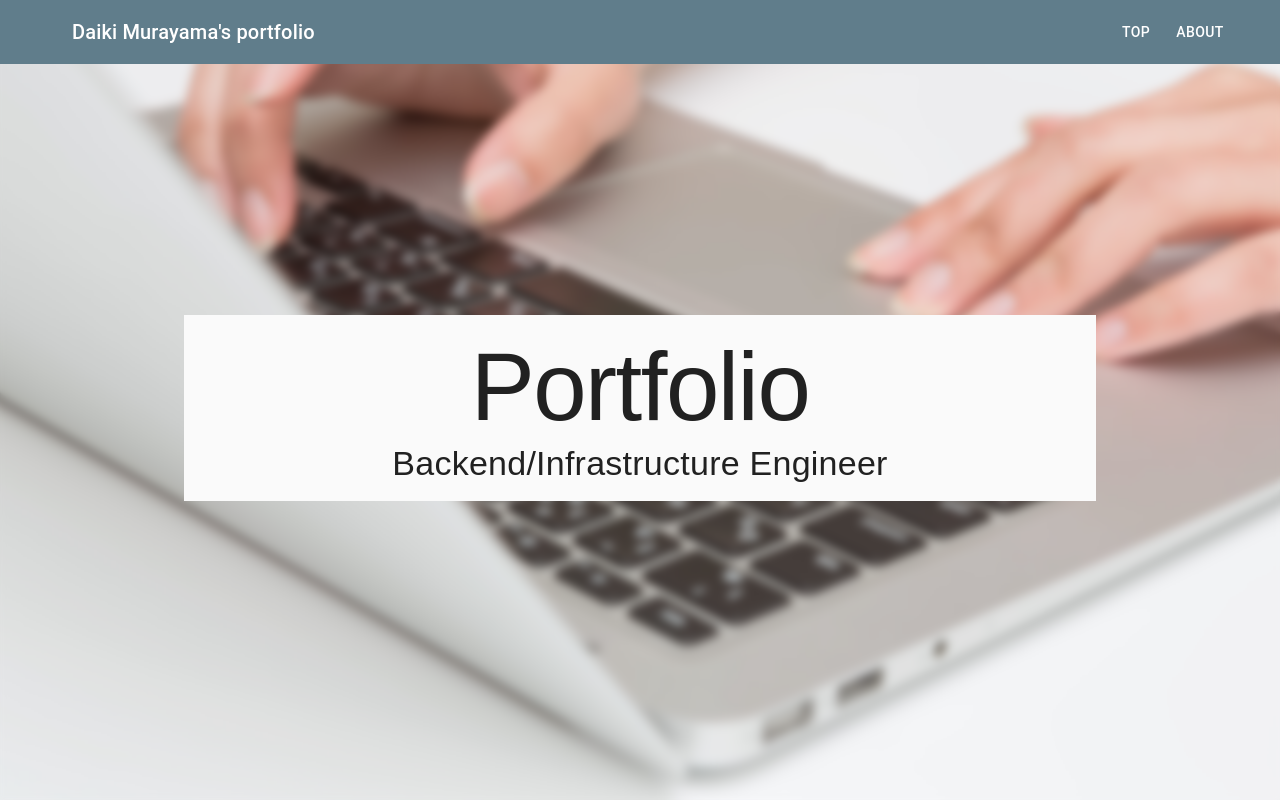
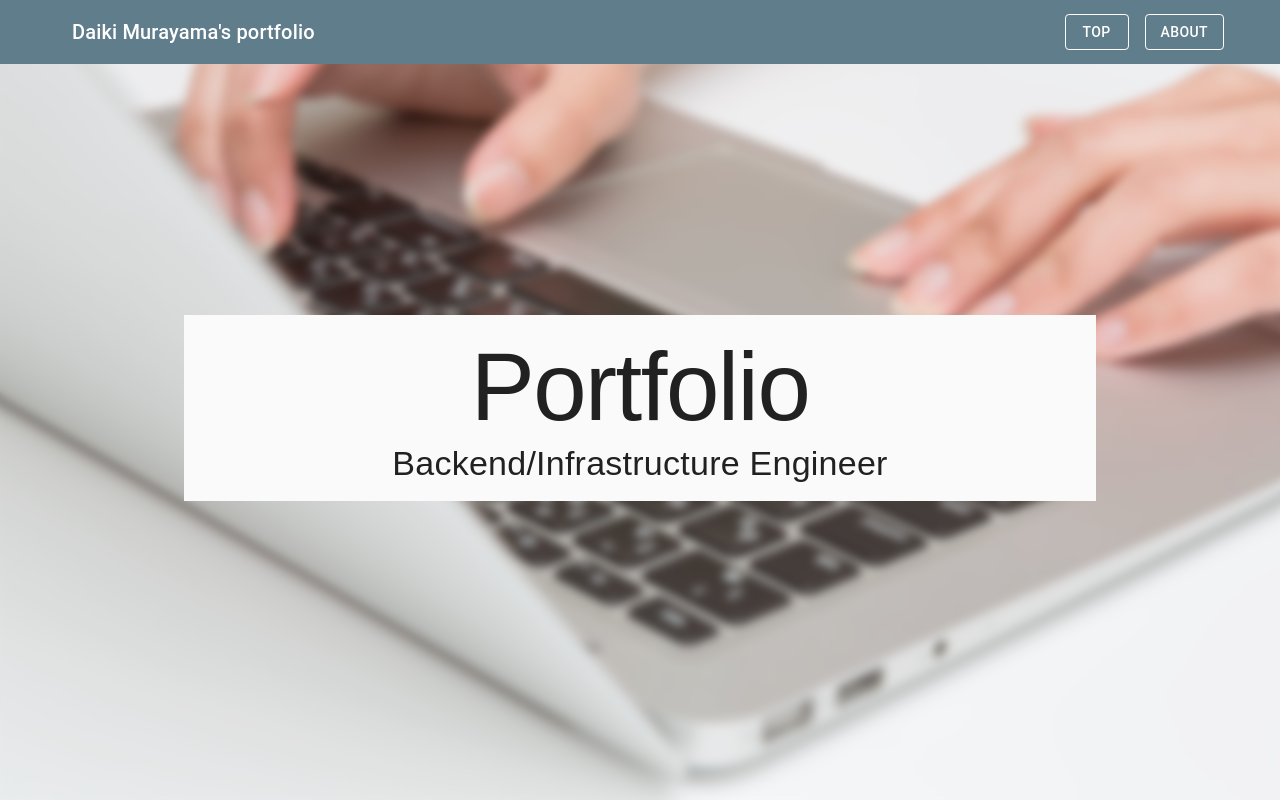
Before and after one commit to dada4386/portfolio, a React (Create React App) app: page / in a window 1280 px wide. Shown: the top 800 px of the page. Built offline with nearby package versions, Linux system fonts and the light colour scheme.

Commit message:
Fixed app bar menu to add outline

```diff
--- a/src/components/Header.tsx
+++ b/src/components/Header.tsx
@@ -29,6 +29,13 @@ type HeaderProps = {
 
 const style = makeStyles((theme: Theme) =>
   createStyles({
+    buttonBox: {
+      display: "flex",
+      flexDirection: "row",
+      '& > *': {
+        margin: theme.spacing(1),
+      },
+    },
     header: {
       display: "flex",
       flexDirection: "row",
@@ -55,10 +62,10 @@ const Header: React.FC<HeaderProps> = (props: HeaderProps) => {
                 {title}
               </Typography>
             </Container>
-            <Box display="flex" flexDirection={"row"}>
+            <Box className={classes.buttonBox}>
               {menuElements.map((name: string) => (
-                <Button color={"inherit"}>
-                  <Link activeClass="active" to={name} spy={true} smooth={true} duration={500}>{name}</Link>
+                <Button variant="outlined" color={"inherit"}>
+                  <Link activeClass="active" to={name} spy={true} smooth={true}>{name}</Link>
                 </Button>
               ))}
             </Box>
```
